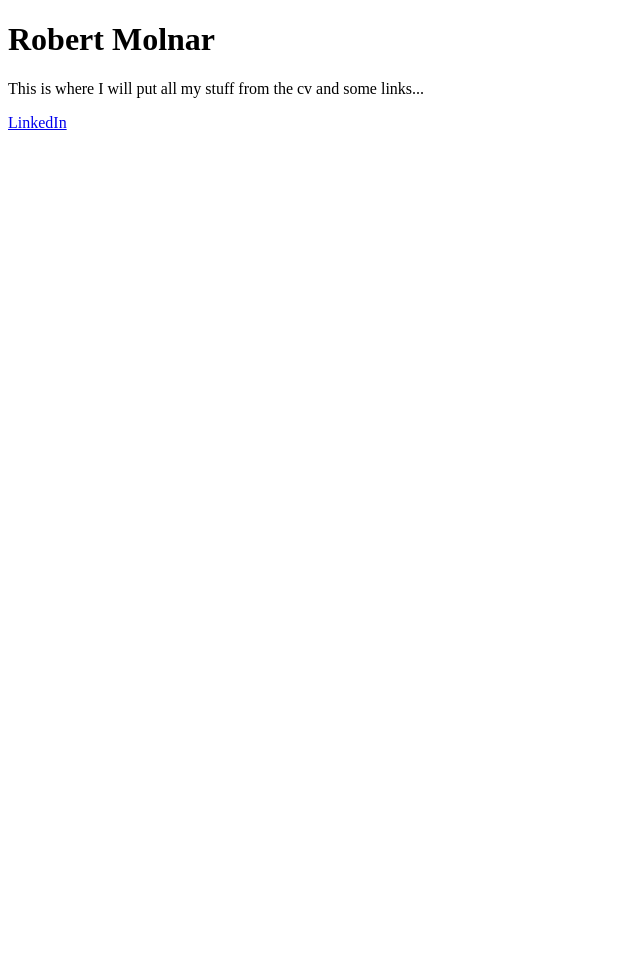
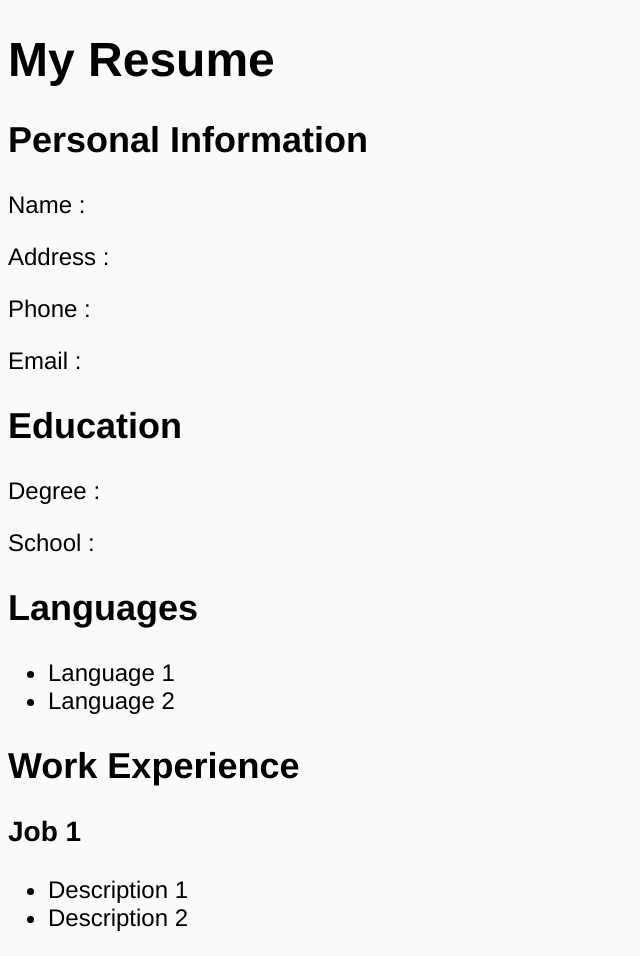
Before and after one commit to Robertns021/robertns021.github.io, a plain HTML site: page index.html in a window 1280 px wide. Shown: the whole page, without its empty margins (0-640 px from the left). Before the commit the page ends 800 px from the top, so only its background shows below. Drawn offline with Linux system fonts and the light colour scheme.

Commit message:
Update
Added CSS and changed everything to look nicer

```diff
--- a/index.html
+++ b/index.html
@@ -1,12 +1,46 @@
 <!DOCTYPE html>
 <html>
-    <head>
-    </head>
-    <body>
-        <h1>Robert Molnar</h1>
-        <p>
-            This is where I will put all my stuff from the cv and some links...
-        </p>
-        <a href="https://linkedin.com/in/Robertns021">LinkedIn</a>
-    </body>
+  <head>
+    <meta charset="utf-8" />
+    <title>My Resume</title>
+    <link href="style.css" rel="stylesheet" type="text/css" />
+  </head>
+  <body>
+    <div>
+      <h1>My Resume</h1>
+      <div>
+        <h2>Personal Information</h2>
+        <!-- Use below to place information-->
+        <p>Name : </p>
+        <p>Address : </p>
+        <p>Phone : </p>
+        <p>Email : </p>
+      </div>
+      <div>
+        <h2>Education</h2>
+        <!-- Use below to place information-->
+        <p>Degree : </p>
+        <p>School : </p>
+      </div>
+      <div>
+        <h2>Languages </h2>
+        <!-- Use below to place information-->
+        <ul>
+          <li>Language 1</li>
+          <li>Language 2</li>
+        </ul>
+      </div>
+      <div>
+        <h2>Work Experience</h2>
+        <!-- Use below to place information-->
+        <div>
+          <h3>Job 1</h3>
+          <ul>
+            <li>Description 1</li>
+            <li>Description 2</li>
+          </ul>
+        </div>
+      </div>
+    </div>
+  </body>
 </html>
--- /dev/null
+++ b/style.css
@@ -0,0 +1,23 @@
+body
+{
+    font-family: "Helvetica Neue", sans-serif;
+    font-size: 24px;
+    background-color: #fafafa;
+  }
+
+  h1
+  {
+    font-size: 48px;
+    font-weight: bold;
+  }
+
+  h2
+  {
+    font-size: 36px;
+  }
+
+  h3
+  {
+    font-size: 28px;
+    font-weight: bold;
+  }
```
